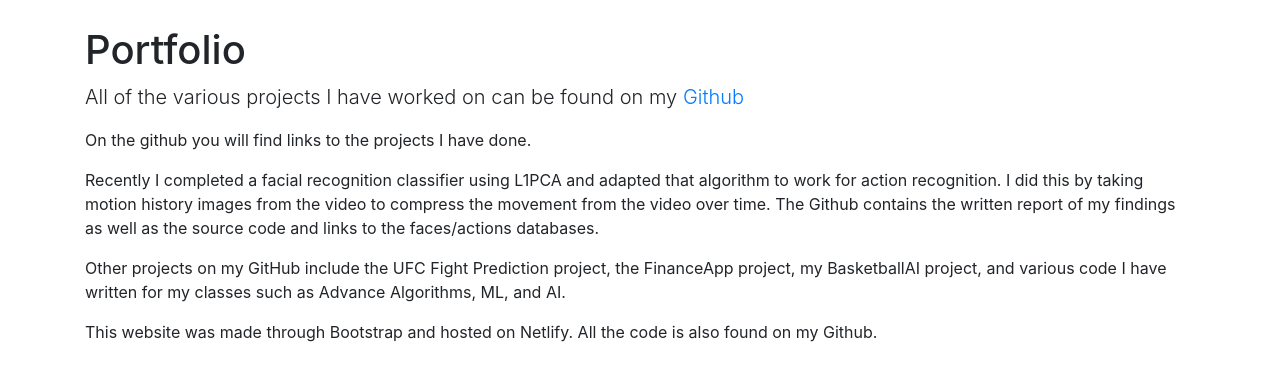
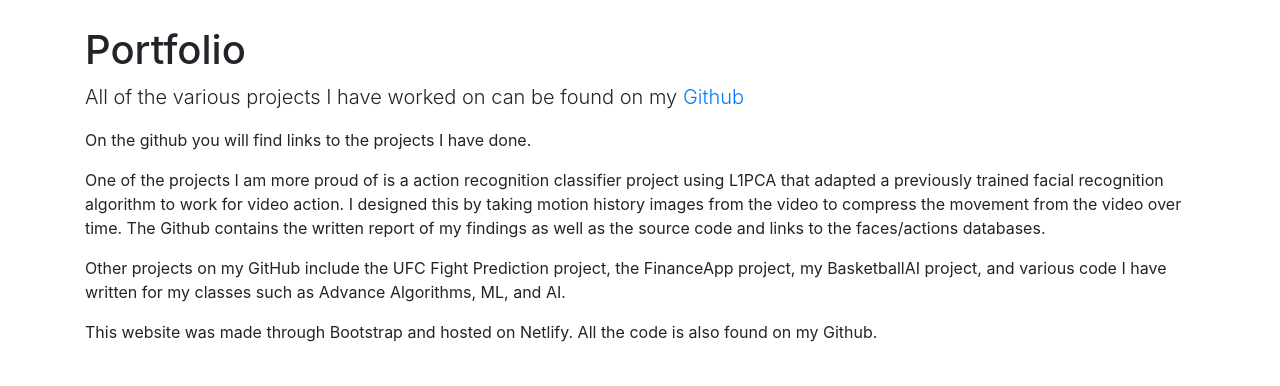
Before and after one commit to nahutch/Website, a website: page HutchisonWebsiteProjects.html in a window 1280 px wide. Shown: the part 398-784 px from the top of the page. Drawn offline with Linux system fonts and the light colour scheme.

Commit message:
Update HutchisonWebsiteProjects.html

```diff
--- a/HutchisonWebsiteProjects.html
+++ b/HutchisonWebsiteProjects.html
@@ -57,7 +57,7 @@
       <h1>Portfolio</h1>
       <p class="lead">All of the various projects I have worked on can be found on my <a href="http://github.com/nahutch">Github</a></p>
       <p>On the github you will find links to the projects I have done. </p>
-      <p>Recently I completed a facial recognition classifier using L1PCA and adapted that algorithm to work for action recognition.  I did this by taking motion history images from the video to compress the movement from the video over time.  The Github contains the written report of my findings as well as the source code and links to the faces/actions databases.</p>
+      <p>One of the projects I am more proud of is a action recognition classifier project using L1PCA that adapted a previously trained facial recognition algorithm to work for video action.  I designed this by taking motion history images from the video to compress the movement from the video over time.  The Github contains the written report of my findings as well as the source code and links to the faces/actions databases.</p>
       <p>Other projects on my GitHub include the UFC Fight Prediction project, the FinanceApp project, my BasketballAI project, and various code I have written for my classes such as Advance Algorithms, ML, and AI.
           <br /></p>
         <p>This website was made through Bootstrap and hosted on Netlify.  All the code is also found on my Github.
```
